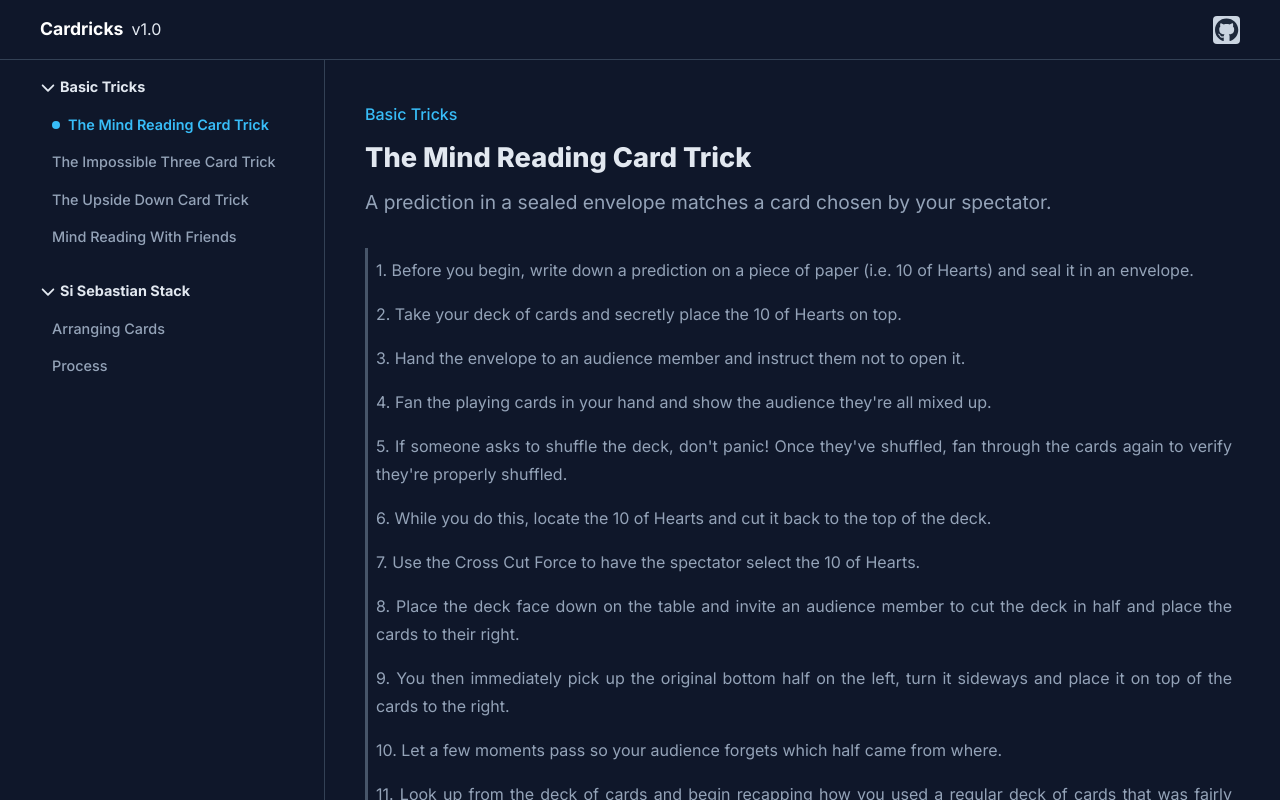
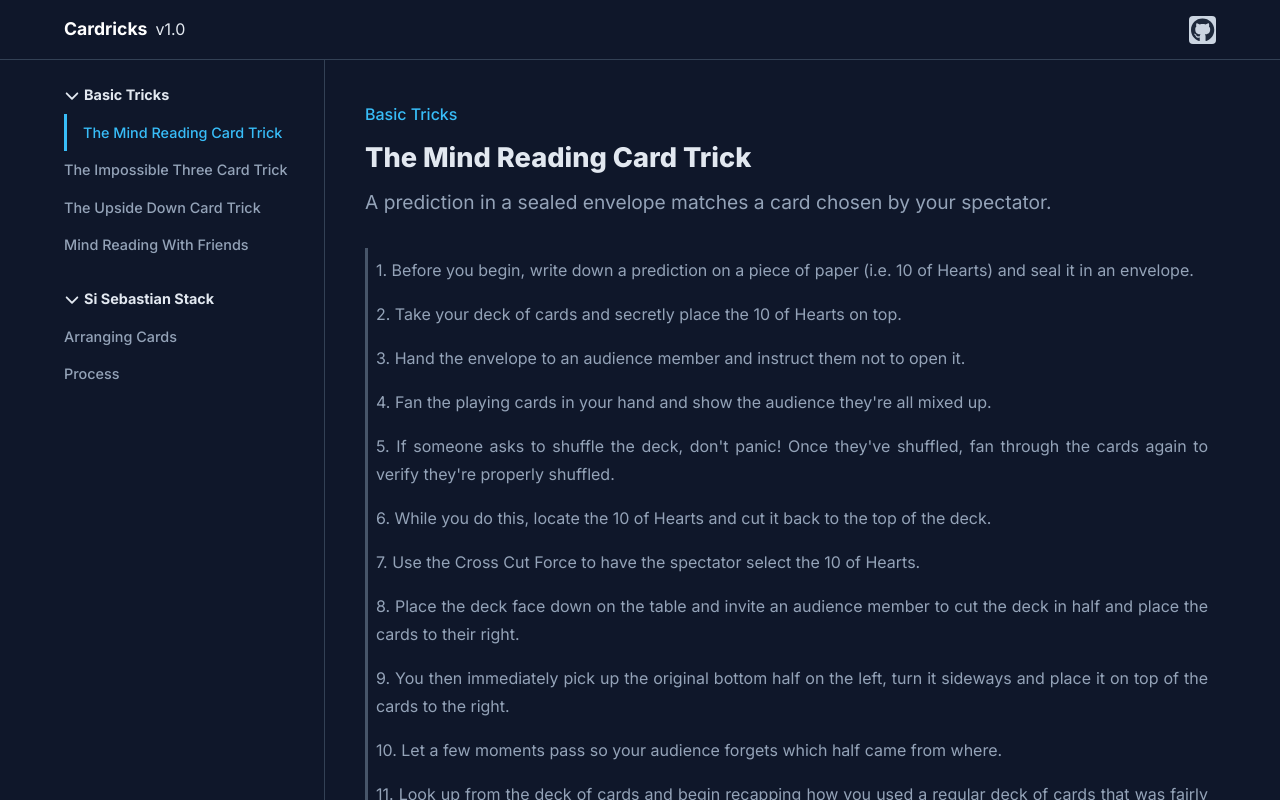
Before and after one commit to lakshyamahawar14/cardricks, a Vue app: page / in a window 1280 px wide. Both pictures are taken after a click on the element "The Mind Reading Card Trick". Built offline with nearby package versions, Linux system fonts and the light colour scheme.

Commit message:
updating paddings

```diff
--- a/src/App.vue
+++ b/src/App.vue
@@ -1,5 +1,5 @@
 <template>
-  <div class="w-auto h-screen bg-white overflow-hidden">
+  <div class="w-auto h-screen overflow-hidden">
     <Header />
     <LeftMenu />
     <div
--- a/src/components/Header.vue
+++ b/src/components/Header.vue
@@ -1,6 +1,6 @@
 <template>
   <header
-    class="fixed top-0 w-screen h-[60px] bg-slate-900 flex justify-between items-center z-[20] overflow-hidden px-10 border-b-[1px] border-slate-700"
+    class="fixed top-0 w-screen h-[60px] bg-slate-900 flex justify-between items-center z-[20] overflow-hidden lg:px-16 px-6 border-b-[1px] border-slate-700"
   >
     <div class="flex justify-start items-center">
       <Logo />
--- a/src/components/LeftMenu.vue
+++ b/src/components/LeftMenu.vue
@@ -1,6 +1,6 @@
 <template>
   <div
-    class="fixed flex w-[100%] md:flex lg:flex left-0 top-[60px] md:w-[325px] lg:w-[325px] h-[calc(100vh-60px)] bg-slate-900 border-r-[1px] border-slate-700 flex-col items-start p-4 pl-10 overflow-hidden z-[20]"
+    class="fixed flex w-full md:flex lg:flex left-0 top-[60px] md:w-[325px] lg:w-[325px] h-[calc(100vh-60px)] bg-slate-900 border-r-[1px] border-slate-700 flex-col items-start p-6 lg:pl-16 overflow-hidden z-[20]"
     :style="{
       display: store.isSmallScreen && !store.isMenuOpen ? 'none' : 'flex',
     }"
@@ -23,29 +23,18 @@
         </div>
         <div
           v-if="chapter.expanded"
-          class="flex justify-center items-center flex-col py-2"
+          class="flex justify-center items-center flex-col py-2 w-full"
         >
           <div
             v-for="link in chapter.links"
             :key="link.text"
-            class="relative flex items-center mx-3 p-2 cursor-pointer rounded hover:text-slate-200 w-[260px] lg:w-[260px]"
+            class="relative flex justify-start items-center py-2 cursor-pointer hover:text-slate-200 w-full"
             :class="{
-              'pl-6': isActiveLink(chapter.path, link.id),
-              'text-sky-400': isActiveLink(chapter.path, link.id),
-              'pointer-events-none': isActiveLink(chapter.path, link.id),
+              activeLink: isActiveLink(chapter.path, link.id),
             }"
             @click="handleLinkClick(chapter, link)"
           >
-            <div class="absolute top-[0.95rem] left-2">
-              <div
-                v-if="isActiveLink(chapter.path, link.id)"
-                class="w-2 h-2 bg-sky-400 rounded-full mr-[8px]"
-              ></div>
-            </div>
-            <span
-              class="text-[0.9rem] font-medium"
-              :class="{ 'font-semibold': isActiveLink(chapter.path, link.id) }"
-            >
+            <span class="text-[0.9rem] font-medium">
               {{ link.text }}
             </span>
           </div>
@@ -63,7 +52,7 @@ import {
   faChevronRight,
   faChevronDown,
 } from "@fortawesome/free-solid-svg-icons";
-import { store, getChapters } from "../store";
+import { store, getChapters, isActiveLink } from "../store";
 
 interface Chapter {
   title: string;
@@ -88,10 +77,15 @@ const handleLinkClick = (
 const toggleChapter = (chapter: Chapter) => {
   chapter.expanded = !chapter.expanded;
 };
-
-const isActiveLink = (chapterPath: string, linkId: string) => {
-  return store.activeChapter === chapterPath && store.activeLink === linkId;
-};
 </script>
 
-<style scoped></style>
+<style scoped>
+.activeLink {
+  padding-left: 1rem;
+  color: rgb(56 189 248);
+  pointer-events: none;
+  border-radius: none;
+  border-left-width: 3px;
+  border-left-color: rgb(56 189 248);
+}
+</style>
--- a/src/store.ts
+++ b/src/store.ts
@@ -184,6 +184,10 @@ export const setActiveLink = (chapter: string, link: string) => {
   })
 };
 
+export const isActiveLink = (chapterPath: string, linkId: string) => {
+  return store.activeChapter === chapterPath && store.activeLink === linkId;
+};
+
 export const toggleMenuOpen = () => {
   store.isMenuOpen = !store.isMenuOpen
 }
--- a/src/views/Home.vue
+++ b/src/views/Home.vue
@@ -1,5 +1,5 @@
 <template>
-  <div class="p-6 flex flex-col justify-start items-center">
+  <div class="p-6 lg:pr-16 flex flex-col justify-start items-center">
     <div class="flex justify-center flex-col items-start py-4">
       <h1
         class="text-[2rem] font-bold pl-4 pb-4 border-l-[3px] border-b-[3px] border-sky-400 text-slate-200"
--- a/src/views/Playground.vue
+++ b/src/views/Playground.vue
@@ -11,7 +11,7 @@
       />
     </div>
 
-    <div class="relative h-full w-full flex p-4 bg-slate-900 overflow-auto">
+    <div class="relative h-full w-full flex p-2 bg-slate-900 overflow-auto">
       <div
         v-for="(suit, suitIndex) in suits"
         :key="suitIndex"
--- a/src/views/Tricks.vue
+++ b/src/views/Tricks.vue
@@ -1,5 +1,5 @@
 <template>
-  <div class="p-10 flex flex-col justify-between">
+  <div class="p-6 lg:p-10 lg:pr-16 flex flex-col justify-between">
     <div class="flex justify-center items-start flex-col lg:flex-row gap-4">
       <div class="flex flex-col w-full">
         <div class="flex justify-start flex-col items-start w-full">
```
